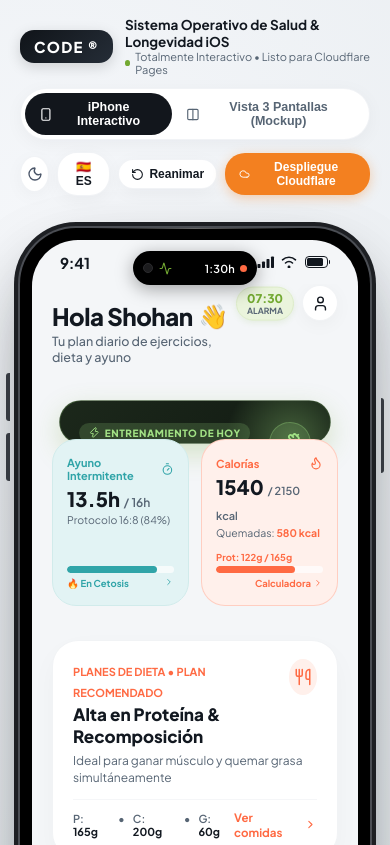
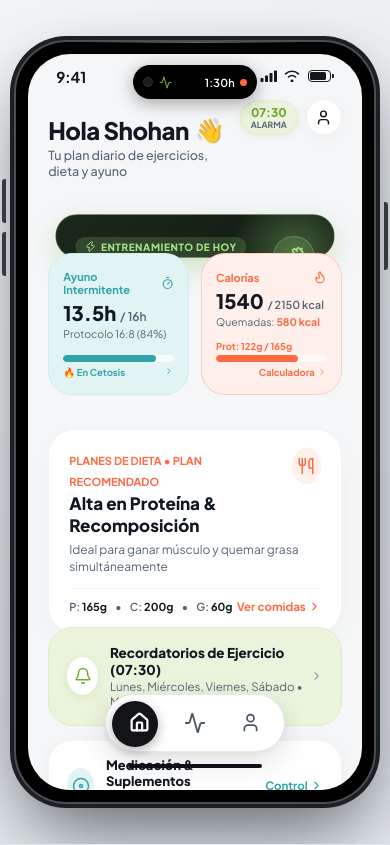
Before and after one commit to ThommasVasquez/CODE, a Next.js app: page / in a window 390 px wide. Shown: the top 845 px of the page. Built offline with nearby package versions, Linux system fonts and the light colour scheme.

Commit message:
style: remove external web toolbar and make iphone frame 90vh centered in viewport

```diff
--- a/src/app/globals.css
+++ b/src/app/globals.css
@@ -156,17 +156,22 @@
 
 /* Device Shell Styles */
 .iphone-frame {
-  width: 395px;
-  height: 840px;
+  height: 90vh;
+  max-height: 90vh;
+  aspect-ratio: 395 / 840;
+  width: auto;
+  max-width: calc(100vw - 32px);
   background: #000000;
-  border-radius: 56px;
-  padding: 12px;
+  border-radius: min(56px, 6vh);
+  padding: min(12px, 1.4vh);
   box-shadow:
     0 0 0 2px #4B4E54,
     0 0 0 6px #1D1F23,
-    0 25px 65px -10px rgba(0, 0, 0, 0.35),
-    0 45px 100px -20px rgba(22, 34, 46, 0.25);
+    0 25px 65px -10px rgba(0, 0, 0, 0.45),
+    0 45px 100px -20px rgba(22, 34, 46, 0.35);
   position: relative;
+  display: flex;
+  flex-direction: column;
   transition: transform 0.4s cubic-bezier(0.16, 1, 0.3, 1), box-shadow 0.4s ease;
 }
 
@@ -174,7 +179,7 @@
   width: 100%;
   height: 100%;
   background: var(--device-bg);
-  border-radius: 46px;
+  border-radius: min(46px, 5vh);
   overflow: hidden;
   position: relative;
   display: flex;
--- a/src/app/page.tsx
+++ b/src/app/page.tsx
@@ -1,6 +1,6 @@
 'use client';
 
-import React, { useState, useRef } from 'react';
+import React, { useRef } from 'react';
 import gsap from 'gsap';
 import { useGSAP } from '@gsap/react';
 import { AppProvider, useApp } from '@/context/AppContext';
@@ -11,8 +11,6 @@
 import { HomeScreen } from '@/components/HomeScreen';
 import { StatisticsScreen } from '@/components/StatisticsScreen';
 import { ProfileScreen } from '@/components/ProfileScreen';
-import { WebToolbar } from '@/components/WebToolbar';
-import { CloudflareModal } from '@/components/CloudflareModal';
 
 // Subviews
 import { MedicationDetailView } from '@/components/views/MedicationDetailView';
@@ -31,12 +29,7 @@
 
 function AppContent() {
   const { activeTab, activeSubView, theme } = useApp();
-  const [viewMode, setViewMode] = useState<'device' | 'showcase'>('device');
-  const [isDeployModalOpen, setIsDeployModalOpen] = useState(false);
-  const [animationKey, setAnimationKey] = useState(0);
-
   const screenContainerRef = useRef<HTMLDivElement>(null);
-  const showcaseRef = useRef<HTMLDivElement>(null);
 
   // GSAP transition when changing tabs or pushing subviews
   useGSAP(
@@ -59,28 +52,8 @@
         }
       }
     },
-    { dependencies: [activeTab, activeSubView, animationKey] }
+    { dependencies: [activeTab, activeSubView] }
   );
-
-  // GSAP entrance for 3-screen showcase mode
-  useGSAP(
-    () => {
-      if (viewMode === 'showcase' && showcaseRef.current) {
-        gsap.from('.showcase-device', {
-          y: 40,
-          opacity: 0,
-          stagger: 0.15,
-          duration: 0.7,
-          ease: 'power3.out',
-        });
-      }
-    },
-    { dependencies: [viewMode, animationKey] }
-  );
-
-  const replayAnimations = () => {
-    setAnimationKey((k) => k + 1);
-  };
 
   const renderActiveScreen = () => {
     // If a subview is active in navigation stack
@@ -111,38 +84,20 @@
       data-theme={theme}
       className={theme === 'dark' ? 'dark' : ''}
       style={{
-        minHeight: '100vh',
+        height: '100vh',
+        width: '100vw',
+        overflow: 'hidden',
         display: 'flex',
-        flexDirection: 'column',
+        justifyContent: 'center',
         alignItems: 'center',
         background: 'var(--bg-desktop)',
         backgroundImage: 'var(--bg-desktop-gradient)',
         position: 'relative',
-        paddingBottom: '40px',
         color: 'var(--text-primary)',
         transition: 'background 0.3s ease, color 0.3s ease',
       }}
     >
-      {/* Top Presentation Toolbar */}
-      <WebToolbar
-        viewMode={viewMode}
-        setViewMode={setViewMode}
-        onReplayAnimations={replayAnimations}
-        onOpenDeployModal={() => setIsDeployModalOpen(true)}
-      />
-
-      {/* Main View Area */}
-      <div
-        style={{
-          width: '100%',
-          display: 'flex',
-          justifyContent: 'center',
-          alignItems: 'center',
-          padding: '16px 20px 40px 20px',
-        }}
-      >
-        {viewMode === 'device' ? (
-          /* Single Interactive iPhone Mode */
+      {/* Interactive iPhone Frame (90% viewport height) */}
       <div className="iphone-frame" style={{ position: 'relative' }}>
         {/* Ambient Gloss Highlight on screen rim */}
         <div
@@ -163,9 +118,9 @@
           style={{
             position: 'absolute',
             left: '-14px',
-                top: '145px',
+            top: '18%',
             width: '3.5px',
-                height: '48px',
+            height: '5.8%',
             backgroundColor: '#353940',
             borderRadius: '3px 0 0 3px',
           }}
@@ -174,9 +129,9 @@
           style={{
             position: 'absolute',
             left: '-14px',
-                top: '205px',
+            top: '25%',
             width: '3.5px',
-                height: '48px',
+            height: '5.8%',
             backgroundColor: '#353940',
             borderRadius: '3px 0 0 3px',
           }}
@@ -185,9 +140,9 @@
           style={{
             position: 'absolute',
             right: '-14px',
-                top: '170px',
+            top: '21%',
             width: '3.5px',
-                height: '75px',
+            height: '9%',
             backgroundColor: '#353940',
             borderRadius: '0 3px 3px 0',
           }}
@@ -207,7 +162,7 @@
           {/* Screen Content Switcher with GSAP animation */}
           <div
             ref={screenContainerRef}
-                key={`screen-${activeTab}-${activeSubView}-${animationKey}`}
+            key={`screen-${activeTab}-${activeSubView}`}
             style={{
               flex: 1,
               position: 'relative',
@@ -223,64 +178,6 @@
           <BottomDock />
         </div>
       </div>
-        ) : (
-          /* 3-Screen Mockup Showcase Mode */
-          <div
-            ref={showcaseRef}
-            style={{
-              display: 'flex',
-              justifyContent: 'center',
-              alignItems: 'center',
-              gap: '28px',
-              flexWrap: 'wrap',
-              maxWidth: '1360px',
-              margin: '0 auto',
-            }}
-          >
-            {/* Screen 1: Home */}
-            <div className="iphone-frame showcase-device" style={{ transform: 'scale(0.92)' }}>
-              <div className="iphone-screen">
-                <DynamicIsland />
-                <StatusBar />
-                <div style={{ flex: 1, overflow: 'hidden' }}>
-                  <HomeScreen />
-                </div>
-                <BottomDock />
-              </div>
-            </div>
-
-            {/* Screen 2: Statistics */}
-            <div className="iphone-frame showcase-device" style={{ transform: 'scale(0.92)' }}>
-              <div className="iphone-screen">
-                <DynamicIsland />
-                <StatusBar />
-                <div style={{ flex: 1, overflow: 'hidden' }}>
-                  <StatisticsScreen />
-                </div>
-                <BottomDock />
-              </div>
-            </div>
-
-            {/* Screen 3: More Options */}
-            <div className="iphone-frame showcase-device" style={{ transform: 'scale(0.92)' }}>
-              <div className="iphone-screen">
-                <DynamicIsland />
-                <StatusBar />
-                <div style={{ flex: 1, overflow: 'hidden' }}>
-                  <ProfileScreen />
-                </div>
-                <BottomDock />
-              </div>
-            </div>
-          </div>
-        )}
-      </div>
-
-      {/* Cloudflare Pages Guide Modal */}
-      <CloudflareModal
-        isOpen={isDeployModalOpen}
-        onClose={() => setIsDeployModalOpen(false)}
-      />
     </main>
   );
 }
```
Lines whose indentation alone changed are shown as unchanged.
